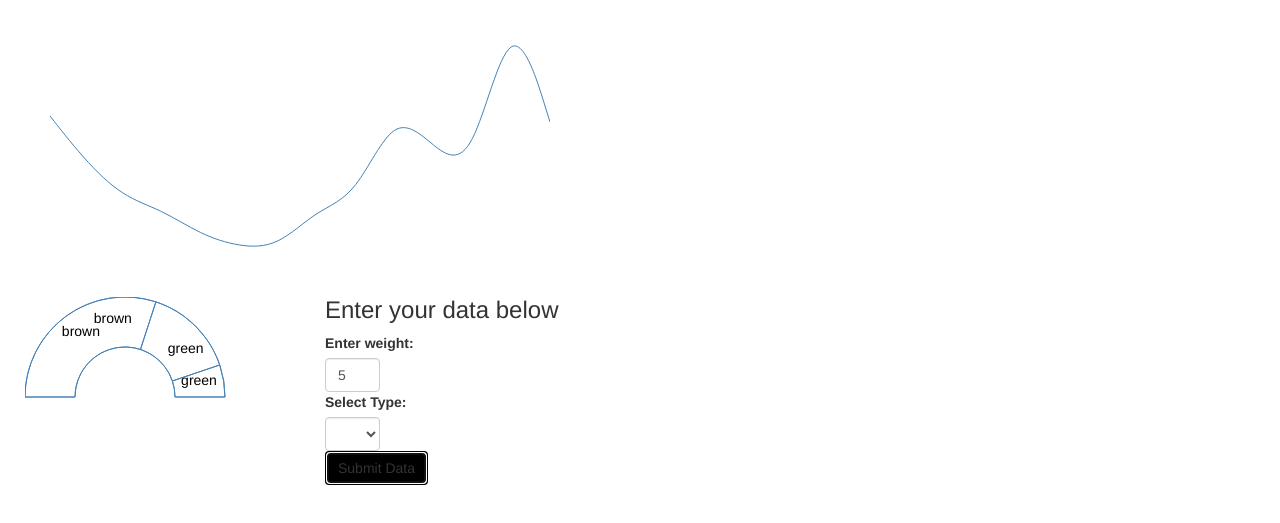
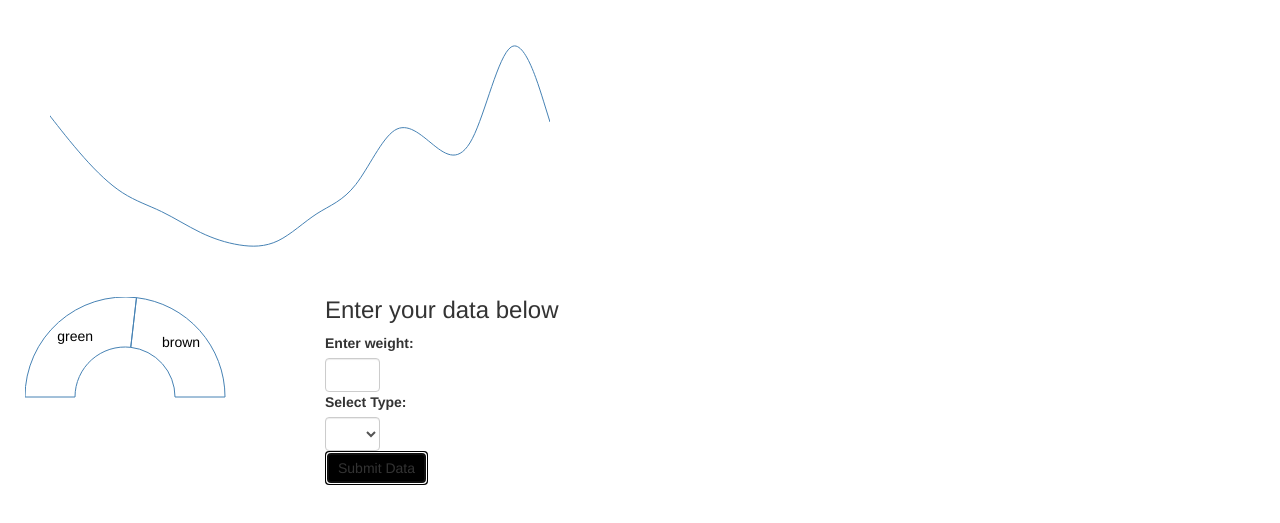
Before and after one commit to allisonlucas/ru-work, a plain HTML site: page Projects/midterm_chart/chart.html in a window 1280 px wide. Both pictures are taken after typing "5" into the empty fields and a click on the button "Submit Data". Shown: the part 53-576 px from the top of the page. Drawn offline with nearby package versions, Linux system fonts and the light colour scheme.

Commit message:
midterm in progress working

```diff
--- a/Projects/midterm_chart/chart.html
+++ b/Projects/midterm_chart/chart.html
@@ -56,7 +56,6 @@
     <div id="graph" style="width:500px; height:250px;"></div>
     <!--  DISPLAY DOUGHNUT WITH D3-->
     <div class="svg-div">
-      <svg id="donut"></svg>
     </div>
     <form class="form" ng-submit="c.submit()">
       <h3>Enter your data below</h3>
--- a/Projects/midterm_chart/chart.js
+++ b/Projects/midterm_chart/chart.js
@@ -104,7 +104,8 @@
         var greenTotal = c.weightObj.green.reduce(function (a, b) {
           return a + b
         })
-        var percentBrown = (brownTotal / (greenTotal + brownTotal)) * 10
+        console.log("Green Total: ", greenTotal)
+        var percentBrown = (brownTotal / (greenTotal + brownTotal)) * 100
         console.log("percent brown: ", percentBrown)
         c.data[1].value.splice(0, 1, percentBrown)
         console.log(c.data[1].value)
@@ -117,15 +118,22 @@
         var brownTotal = c.weightObj.brown.reduce(function (a, b) {
           return a + b
         })
-        var percentGreen = (greenTotal / (greenTotal + brownTotal)) * 10
+        var percentGreen = (greenTotal / (greenTotal + brownTotal)) * 100
         console.log("Percent Green: ", percentGreen)
         c.data[0].value.splice(0, 1, percentGreen)
+
       }
+      c.weight = ''
+      c.color = ''
+
+      d3.select('#donut').remove()
       drawDoughnut()
     }
     function drawDoughnut() {
 
-    var vis = d3.select('#donut')
+    var vis = d3.select(".svg-div")
+      .append("svg")
+      .attr("id", "donut")
       .data([c.data])
       .attr('width', w)
       .attr('height', h)
```
